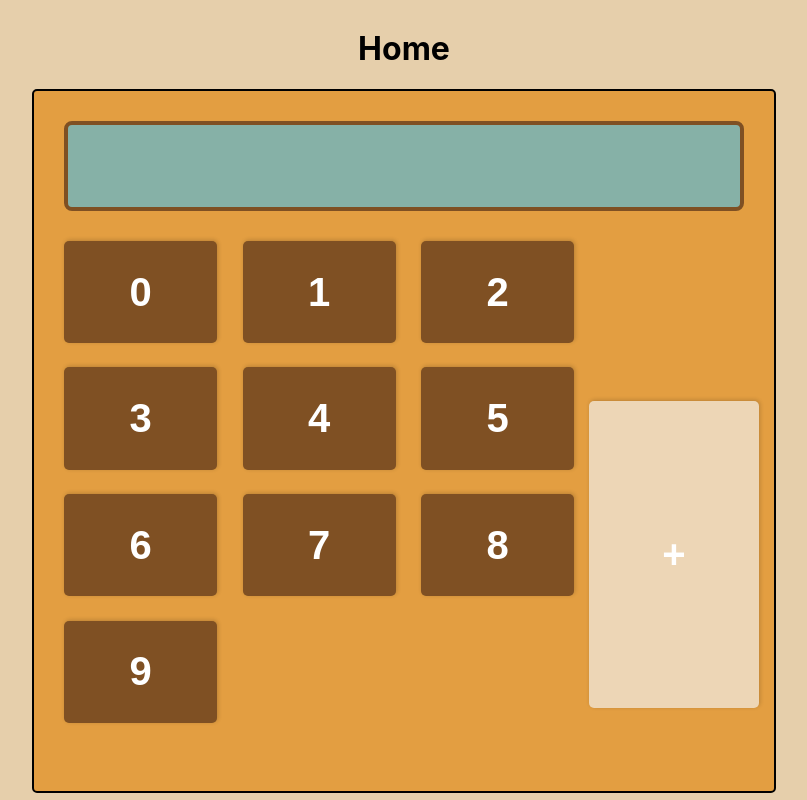
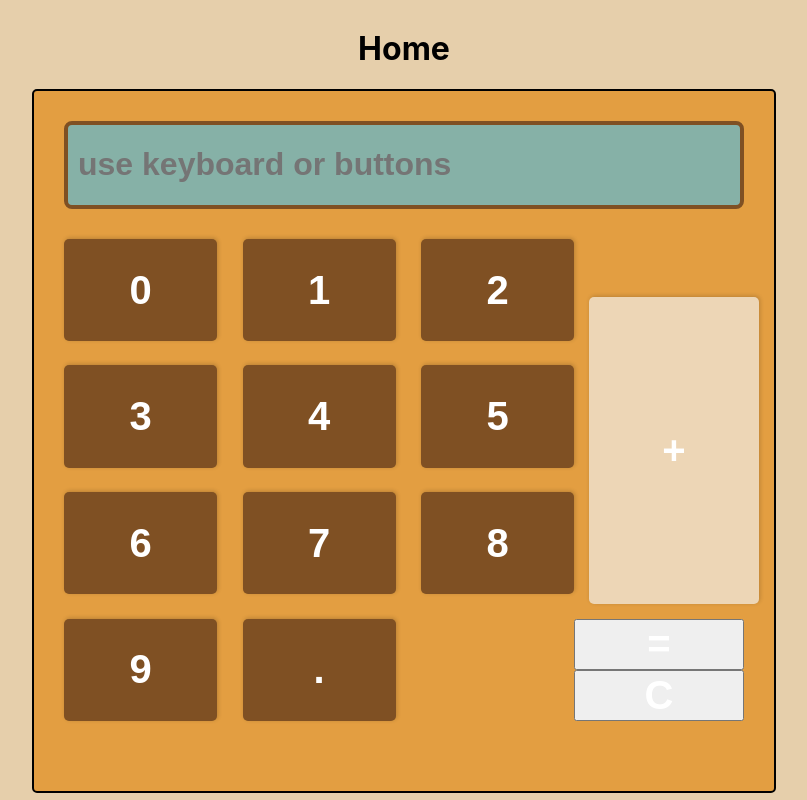
Before and after one commit to JacqueWhite/simple-calculator, a React (Create React App) app: page / in a window 1280 px wide. Shown: the whole page, without its empty margins (236-1043 px from the left). Built offline with nearby package versions, Linux system fonts and the light colour scheme.

Commit message:
adding onClick functionality and setState

```diff
--- a/src/components/Calculator.jsx
+++ b/src/components/Calculator.jsx
@@ -1,39 +1,57 @@
-import React from "react"
-import "./style.css"
+import React from "react";
+import "./style.css";
 
-const NumberButtons = () => {
-  const calculatorNumbers = []
+const NumberButtons = props => {
+  const calculatorNumbers = [];
   for (let i = 0; i <= 9; i++) {
-    calculatorNumbers.push(i)
+    calculatorNumbers.push(i);
   }
-  const Buttons = calculatorNumbers.map(number => (
-    <button className="number-button">
+  calculatorNumbers.push(".");
+  const Buttons = calculatorNumbers.map((number, index) => (
+    <button
+      className="number-button"
+      value={number}
+      onClick={() => props.handleClick(number)}
+      key={index}
+    >
       <p className="number-text">{number}</p>
     </button>
-  ))
-  return Buttons
-}
-
-const handleChange = event => {
-  this.setState({ inputValues: event.target.value })
-}
+  ));
+  return Buttons;
+};
 
 export default class Calculator extends React.Component {
   constructor(props) {
-    super(props)
+    super(props);
     this.state = {
-      inputValues: "",
+      inputValues: [],
       output: ""
-    }
+    };
   }
 
   handleChange = event => {
-    this.setState({ inputValues: event.target.value })
-    console.log(this.state)
-  }
+    this.setState({ inputValues: this.state.inputValues + event.target.value });
+  };
+
+  handleClick = number => {
+    this.setState({ inputValues: this.state.inputValues + number });
+  };
+
+  handleSubmit = () => {
+    const string = this.state.inputValues;
+    // remove all characters that do not match 0-9, ".", or "+"
+    const scrubbedString = string.replace("[^0-9+.]+", "");
+    // eval() runs the string as javascript - in most cases, we do not want to use this for security/code injection purposes, but we are stripping the string first to avoid this
+    const result = eval(scrubbedString);
+    this.setState({ inputValues: "", output: result });
+  };
+
+  clearCalculator = () => {
+    this.setState({ inputValues: "", output: "" });
+  };
 
   render() {
-    const { inputValues } = this.state
+    const { inputValues, output } = this.state;
     return (
       <div className="calculator-container">
         <div className="calculator-header-container">
@@ -41,21 +59,36 @@ export default class Calculator extends React.Component {
             type="text"
             name="calculator-input"
             className="calculator-input"
-            value={inputValues}
+            placeholder="use keyboard or buttons"
+            value={inputValues || output}
             onChange={this.handleChange}
           />
         </div>
         <div className="calculator-buttons-container">
           <div className="calculator-numbers-container">
-            <NumberButtons />
+            <NumberButtons handleClick={this.handleClick} />
           </div>
           <div className="calculator-operators-container">
-            <button className="add-button">
+            <button
+              className="add-button"
+              value="+"
+              onClick={this.handleChange}
+            >
               <p className="number-text">+</p>
+            </button>
+            <button
+              className="submit-button"
+              value="="
+              onClick={this.handleSubmit}
+            >
+              <p className="number-text">=</p>
+            </button>
+            <button className="clear-button" onClick={this.clearCalculator}>
+              <p className="number-text">C</p>
             </button>
           </div>
         </div>
       </div>
-    )
+    );
   }
 }
--- a/src/components/style.css
+++ b/src/components/style.css
@@ -21,6 +21,9 @@
   background-color: #86b1a7;
   border: 4px #7f5023 solid;
   border-radius: 8px;
+  font-size: 32px;
+  font-weight: bold;
+  padding: 0 10px;
 }
 
 .number-button {
```
